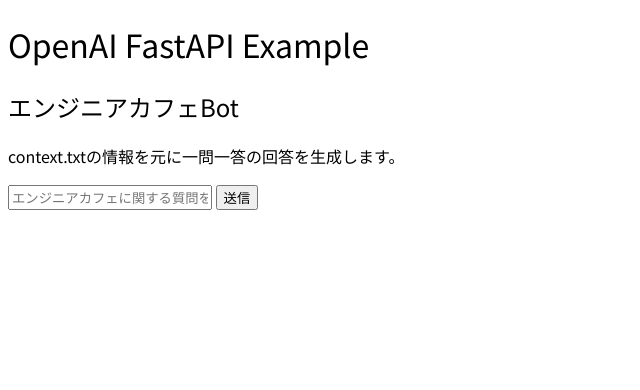
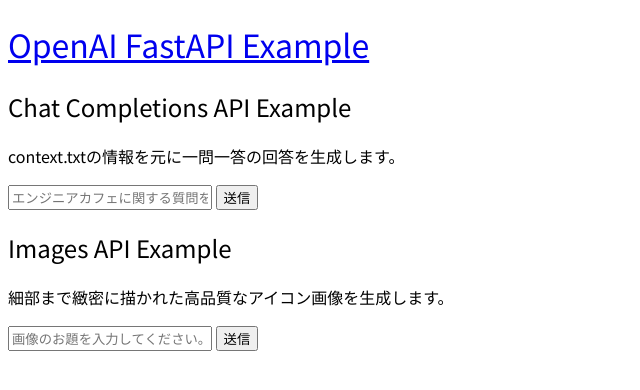
Before and after one commit to hayatoshibahara/openai-fastapi-example, a FastAPI app: page / in a window 1280 px wide. Shown: the top 390 px of the page, without its empty margins (0-640 px from the left). Run offline with FastAPI, Linux system fonts and the light colour scheme.

Commit message:
chore: Add images API example

```diff
--- a/main.py
+++ b/main.py
@@ -19,7 +19,7 @@
 
 
 @app.post("/completions", response_class=HTMLResponse)
-async def generate(request: Request, prompt: str = Form(...)):
+async def completions(request: Request, prompt: str = Form(...)):
     """
     Chat Completions API を使用し、ユーザーの入力に対して回答を生成します。
     https://platform.openai.com/docs/guides/chat-completions
@@ -51,6 +51,41 @@
     )
 
 
+@app.post("/images", response_class=HTMLResponse)
+async def dalle(request: Request, prompt: str = Form(...)):
+    """
+    Images API を使用し、ユーザーの入力に対して画像を生成します。
+    https://platform.openai.com/docs/guides/images/usage?context=python
+    """
+
+    response = client.chat.completions.create(
+        model="gpt-4o-mini",
+        messages=[
+            {
+                "role": "system",
+                "content": f"""
+                以下のユーザの入力に対して「細部まで緻密に描かれた高品質なアイコン画像」を
+                出力するDALL-Eのプロンプトをできる限り詳細を含めて作成してください：
+                {prompt}
+                """,
+            },
+        ],
+    )
+
+    image_prompt = response.choices[0].message.content
+
+    response = client.images.generate(
+        model="dall-e-3", prompt=image_prompt, size="1024x1024", quality="standard", n=1
+    )
+
+    image_url = response.data[0].url
+
+    return templates.TemplateResponse(
+        "index.html",
+        {"request": request, "image_prompt": image_prompt, "image_url": image_url},
+    )
+
+
 if __name__ == "__main__":
     load_dotenv(override=True)
     uvicorn.run("main:app", host="localhost", port=8000, reload=True)
--- a/static/main.css
+++ b/static/main.css
@@ -8,3 +8,8 @@
 body {
   max-width: 512px;
 }
+
+img {
+  max-width: 100%;
+  height: auto;
+}
--- a/templates/index.html
+++ b/templates/index.html
@@ -11,8 +11,8 @@
     <link rel="stylesheet" href="{{ url_for('static', path='main.css') }}" />
   </head>
   <body>
-    <h1>OpenAI FastAPI Example</h1>
-    <h2>エンジニアカフェBot</h2>
+    <h1><a href="/">OpenAI FastAPI Example</a></h1>
+    <h2>Chat Completions API Example</h2>
     <p><code>context.txt</code>の情報を元に一問一答の回答を生成します。</p>
     <form action="/completions" method="post">
       <input
@@ -27,5 +27,22 @@
     {% if message %}
     <p class="message">{{ message }}</p>
     {% endif %}
+    <h2>Images API Example</h2>
+    <p>細部まで緻密に描かれた高品質なアイコン画像を生成します。</p>
+    <form action="/images" method="post">
+      <input
+        type="text"
+        name="prompt"
+        placeholder="画像のお題を入力してください。"
+        autocomplete="off"
+        required
+      />
+      <input type="submit" value="送信" />
+    </form>
+    {% if image_prompt %}
+    <p class="message">「{{ image_prompt }}」に関する画像を生成しました。</p>
+    {% endif %} {% if image_url %}
+    <img src="{{ image_url }}" alt="Generated Image" />
+    {% endif %}
   </body>
 </html>
```
